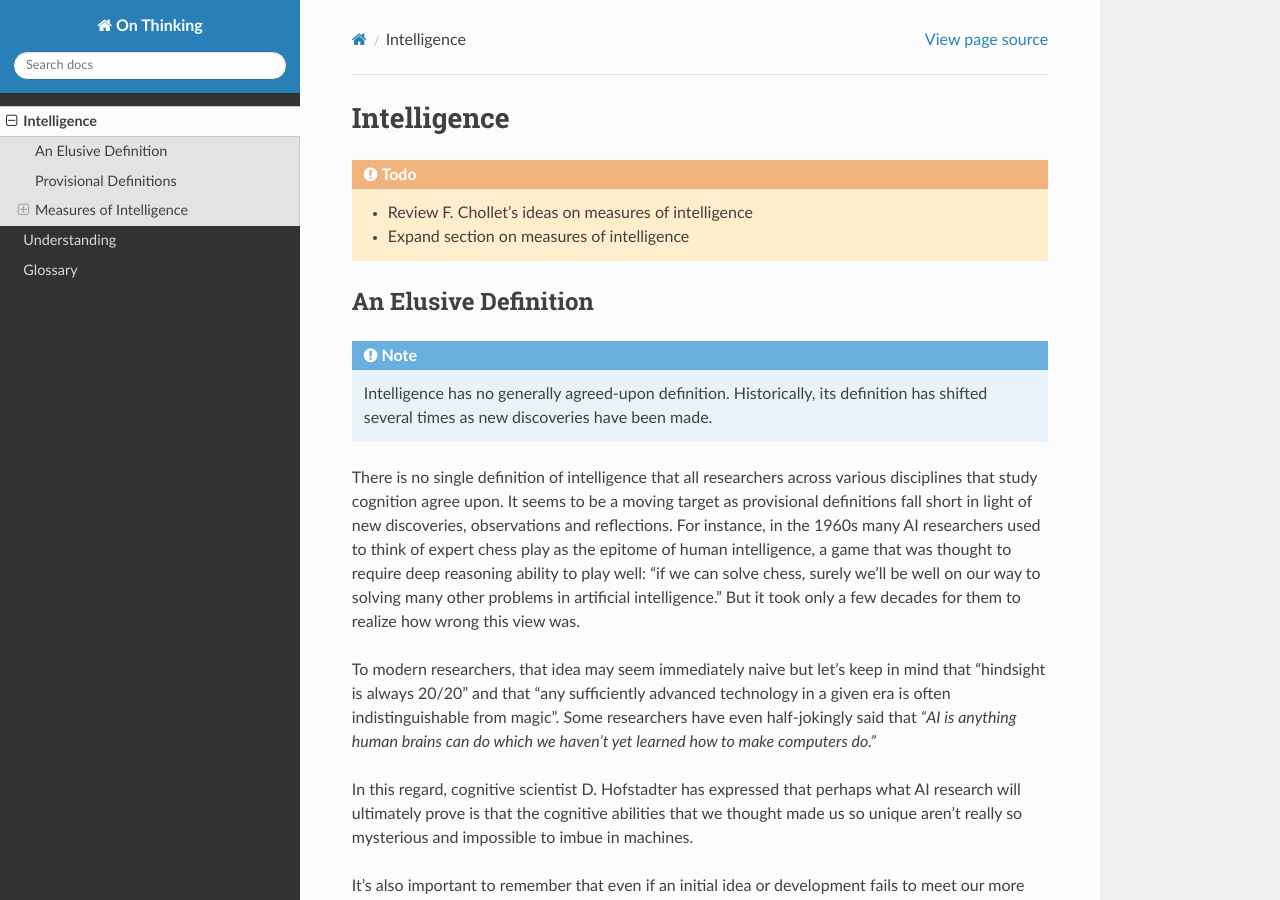
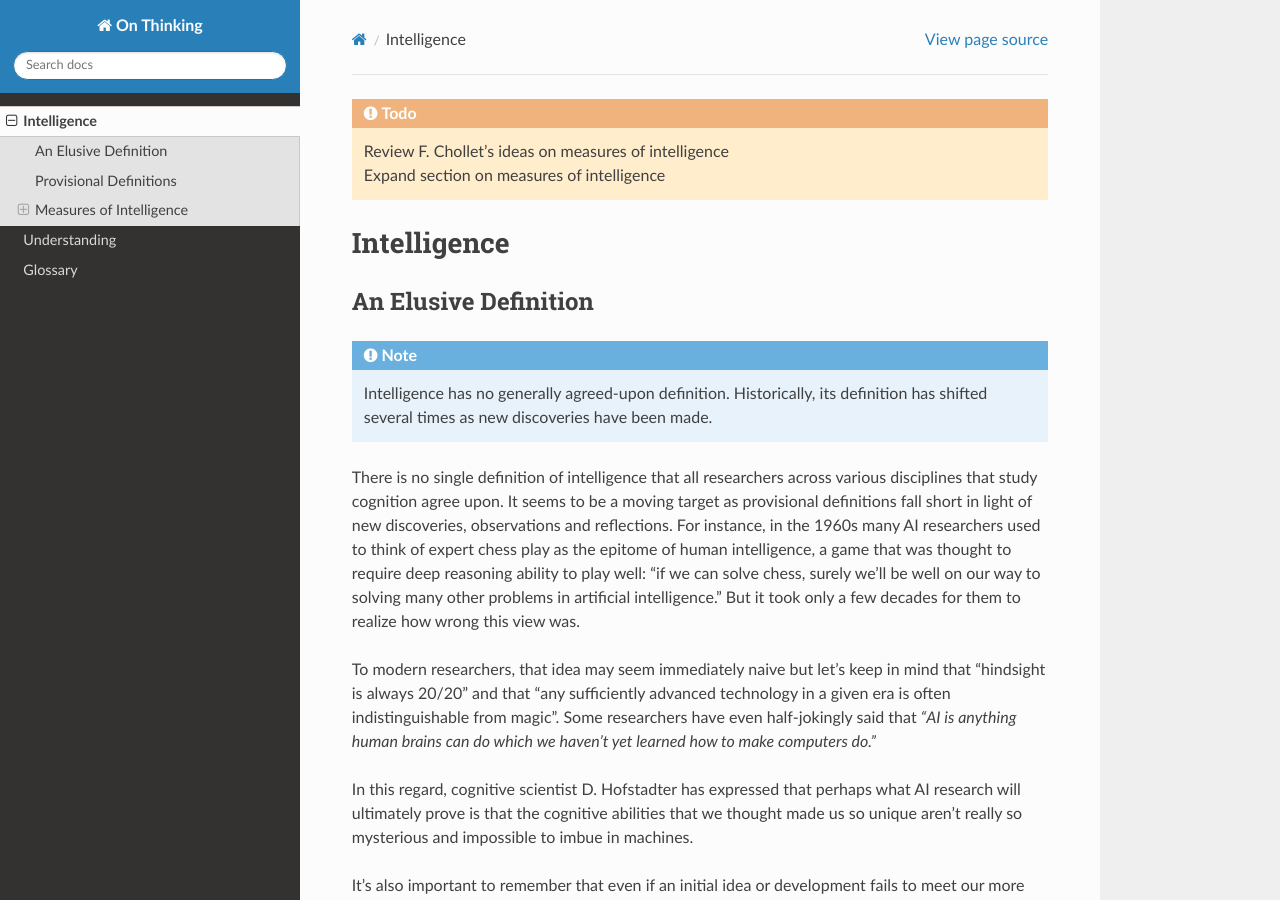
Before and after one commit to zxul767/zxul767.github.io, a Sphinx documentation site: the page built from docs/source/intelligence/index.rst, in a window 1280 px wide and 900 px high. Built offline with Sphinx 7.4.7 and the Read the Docs theme 2.0.0, drawn with Linux system fonts in a browser that asks for light colours.

```diff
--- a/docs/source/intelligence/index.rst
+++ b/docs/source/intelligence/index.rst
@@ -1,12 +1,12 @@
 .. _intelligence:
+
+.. todo::
+   + Review F. Chollet's ideas on measures of intelligence
+   + Expand section on measures of intelligence
 
 ************
 Intelligence
 ************
-
-.. todo::
-   + Review F. Chollet's ideas on measures of intelligence
-   + Expand section on measures of intelligence
 
 An Elusive Definition
 #####################
--- a/docs/source/understanding/index.rst
+++ b/docs/source/understanding/index.rst
@@ -1,11 +1,11 @@
 .. _understanding:
+
+.. todo::
+   + Link language discussion to Language Chapter (still to be written)
 
 **************
 Understanding
 **************
-
-.. todo::
-   + Link language discussion to Language Chapter (still to be written)
 
 The association between understanding and intelligence is self-evident to most of us on an intuitive level. However, when we try to articulate those intuitions to gauge whether AI systems "understand", we often find disagreement on what precisely is meant by the term.
 
```
